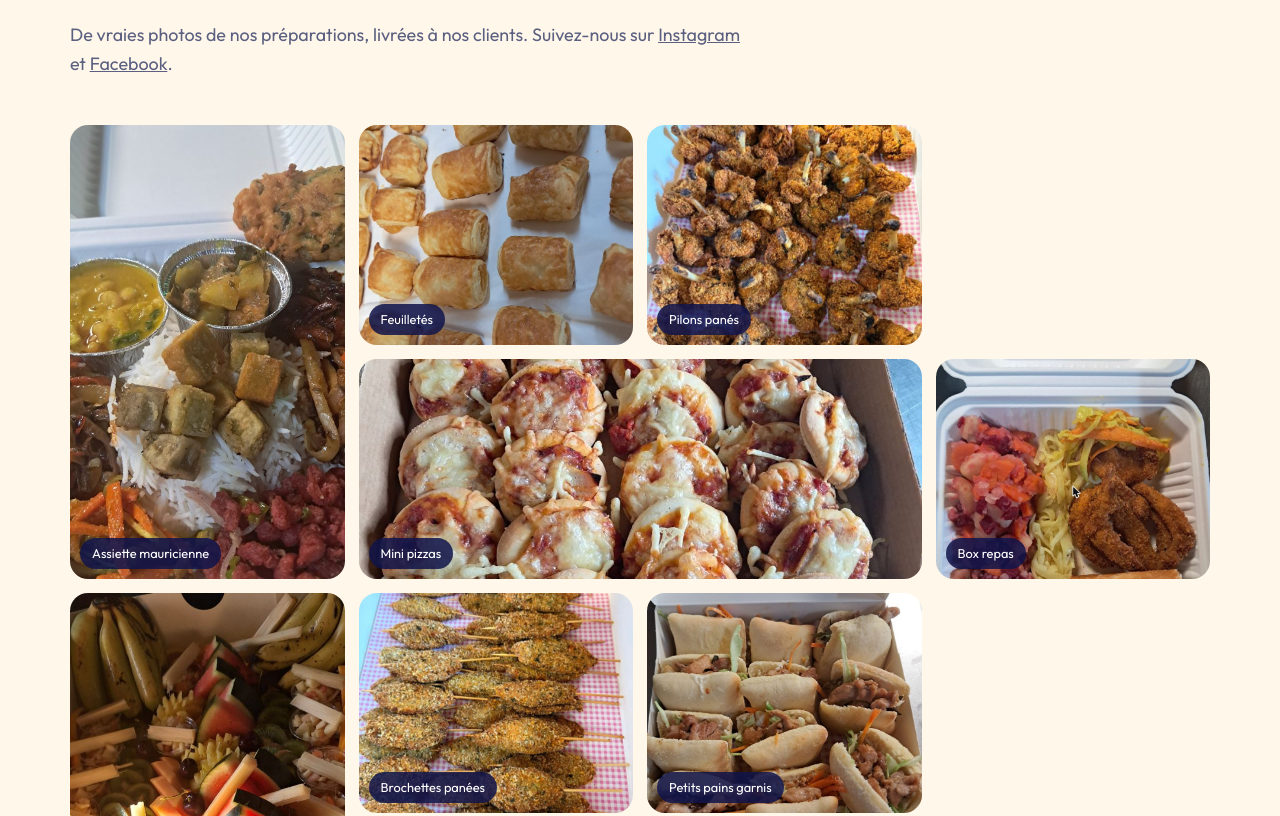
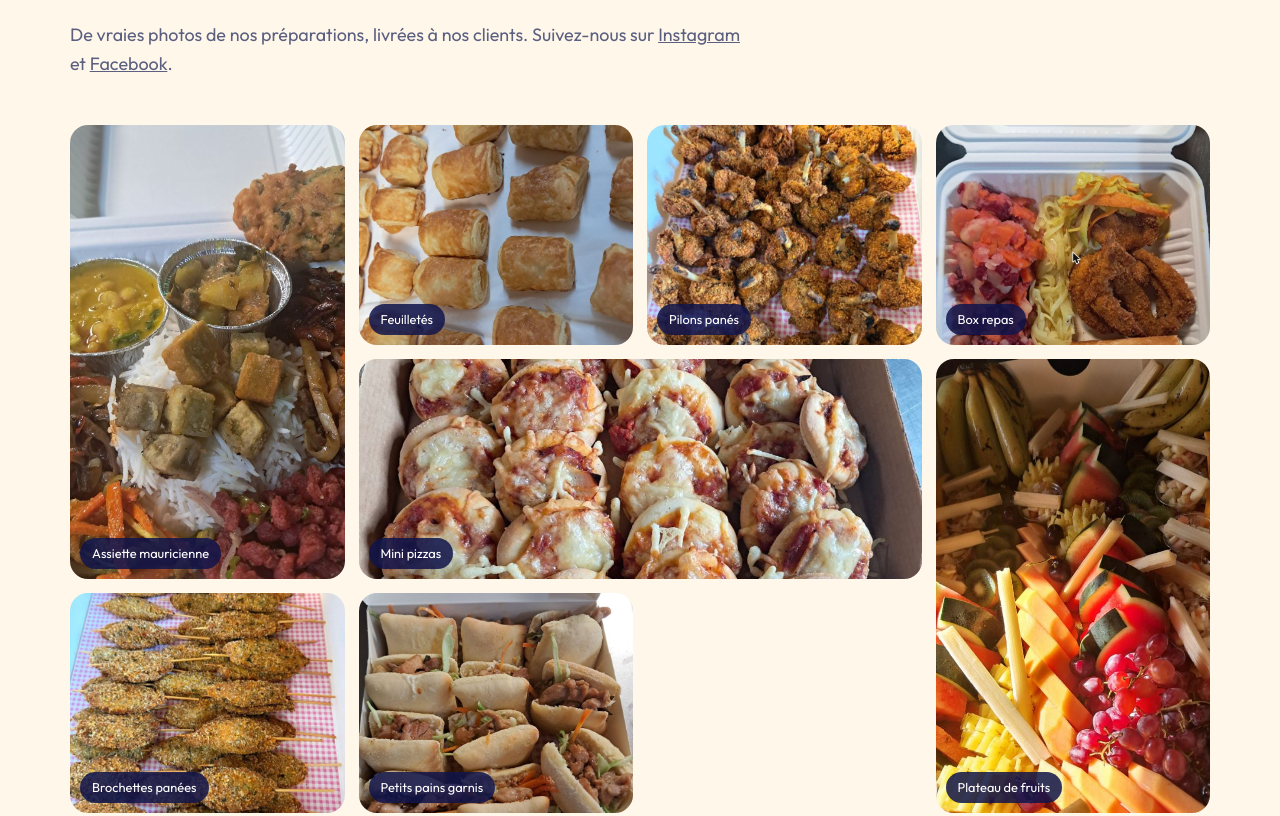
Before and after one commit to capdepontromain-stack/levinday, a plain HTML site: page index.html in a window 1280 px wide. Shown: the part 3940-4756 px from the top of the page. Drawn offline with Linux system fonts and the light colour scheme.

Commit message:
Galerie sans trou
Co-Authored-By: Claude Opus 5.5 <noreply@anthropic.com>

```diff
--- a/index.html
+++ b/index.html
@@ -108,7 +108,7 @@ h2 em{color:var(--red)}
 .ticks li{display:flex;gap:12px;align-items:flex-start}
 .ticks li:before{content:"✓";flex:none;width:26px;height:26px;border-radius:50%;background:var(--green);color:#fff;display:grid;place-items:center;font-weight:700;font-size:.85rem;margin-top:2px}
 /* galerie */
-.gal{display:grid;grid-template-columns:repeat(4,1fr);grid-auto-rows:220px;gap:14px;margin-top:46px}
+.gal{display:grid;grid-template-columns:repeat(4,1fr);grid-auto-rows:220px;grid-auto-flow:dense;gap:14px;margin-top:46px}
 .gal figure{margin:0;border-radius:18px;overflow:hidden;position:relative;cursor:zoom-in}
 .gal img{width:100%;height:100%;object-fit:cover;transition:transform .6s}
 .gal figure:hover img{transform:scale(1.07)}
```
